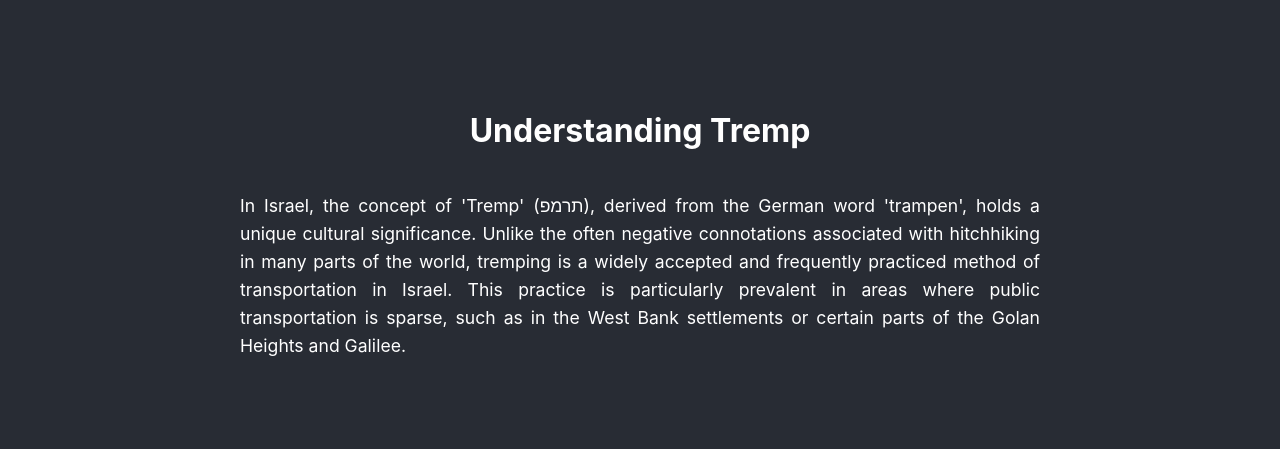
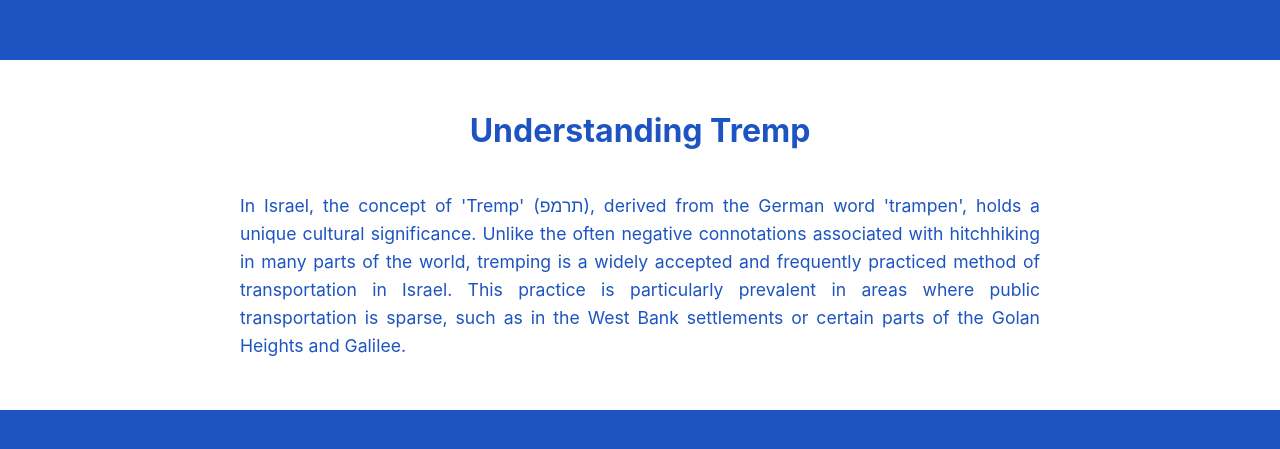
Before and after one commit to ZachLomw/trempitreact, a React (Create React App) app: page / in a window 1280 px wide. Shown: the part 165-614 px from the top of the page. Built offline with nearby package versions, Linux system fonts and the light colour scheme.

Commit message:
New Colors

```diff
--- a/src/App.css
+++ b/src/App.css
@@ -1,16 +1,16 @@
 .App {
   text-align: center;
-  background-color: #282c34;
+  background-color: #1d54c2;
   min-height: 100vh;
   display: flex;
   flex-direction: column;
   align-items: center;
   justify-content: center;
-  color: white;
+  color: #1d54c2;
 }
 
 .App-header {
-  background-color: #282c34;
+  background-color: white;
   padding: 20px;
   display: flex;
   flex-direction: column;
```
